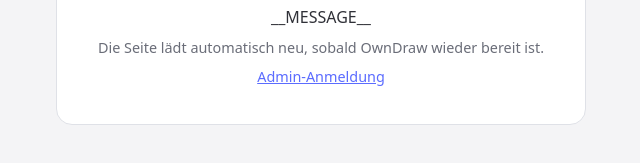
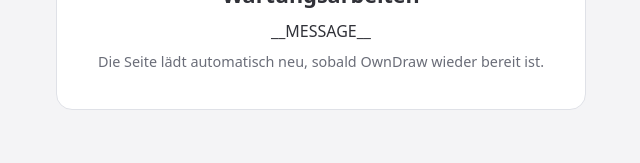
Before and after one commit to crafttixlp/ownDraw, a plain HTML site: page crates/owndraw-server/src/maintenance.html in a window 1280 px wide. Shown: the part 411-574 px from the top of the page, without its empty margins (319-959 px from the left). Drawn offline with Linux system fonts and the light colour scheme.

Commit message:
Wartungsseite ohne Link zur Admin-Anmeldung; Version 4.8.1
Co-Authored-By: Claude Opus 5.5 <noreply@anthropic.com>
Claude-Session: https://claude.ai/code/session_01AJhu1fzGb3nPtcuwCx9EVG

```diff
--- a/crates/owndraw-server/src/maintenance.html
+++ b/crates/owndraw-server/src/maintenance.html
@@ -28,7 +28,6 @@
     <p>__MESSAGE__</p>
     <p class="muted" id="bis" hidden></p>
     <p class="muted">Die Seite lädt automatisch neu, sobald OwnDraw wieder bereit ist.</p>
-    <p class="muted"><a href="/admin">Admin-Anmeldung</a></p>
   </div>
 </main>
 <script>
```
Also changed, not shown: 4 other files.
